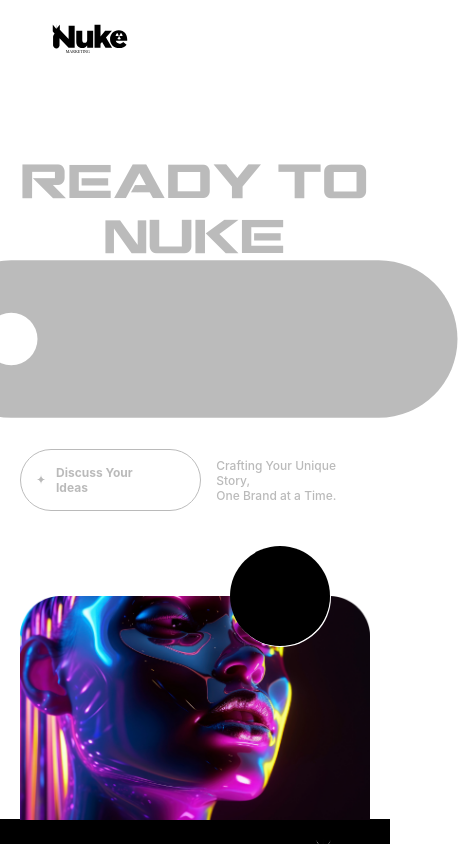
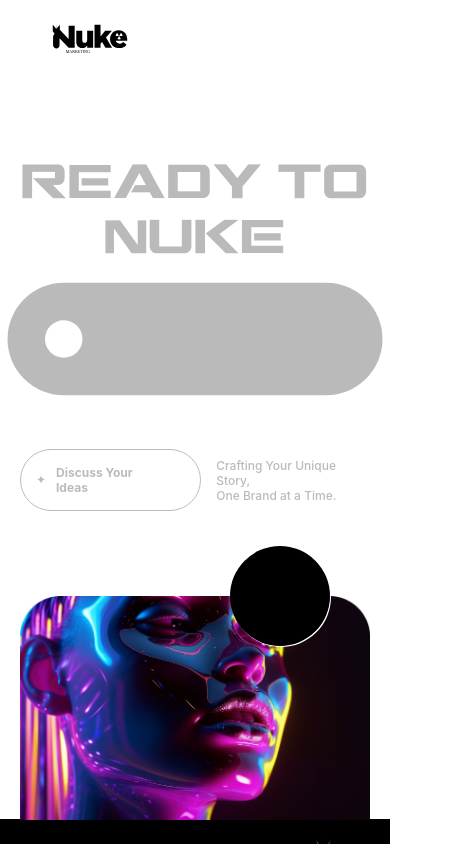
Before and after one commit to Manoj-V-348/nuke-marketing, a React (Vite) app: page / in a window 390 px wide. In both pictures the pointer is over the element 195 px from the left and 339 px from the top of the page. Shown: the top 844 px of the page, 458 px wide, since content can reach past the window. Built offline with nearby package versions, Linux system fonts and the light colour scheme; some icons are missing.

Commit message:
Pill Fix

```diff
--- a/src/pages/Home.css
+++ b/src/pages/Home.css
@@ -311,6 +311,9 @@
     .pill--cutout{
         scale: 0.75;
     }
+    .pill--cutout:hover{
+        scale: 0.75;
+    }
     .discuss--your--ideas{
         align-items: center;
         justify-content: center;
```
